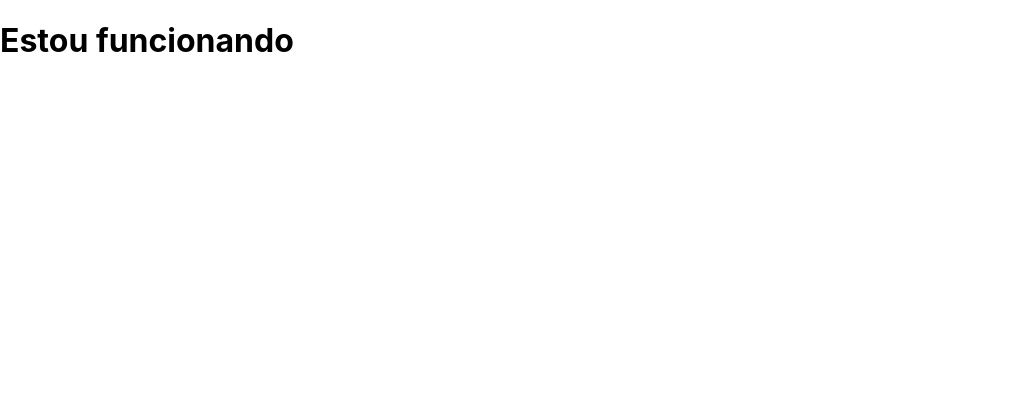
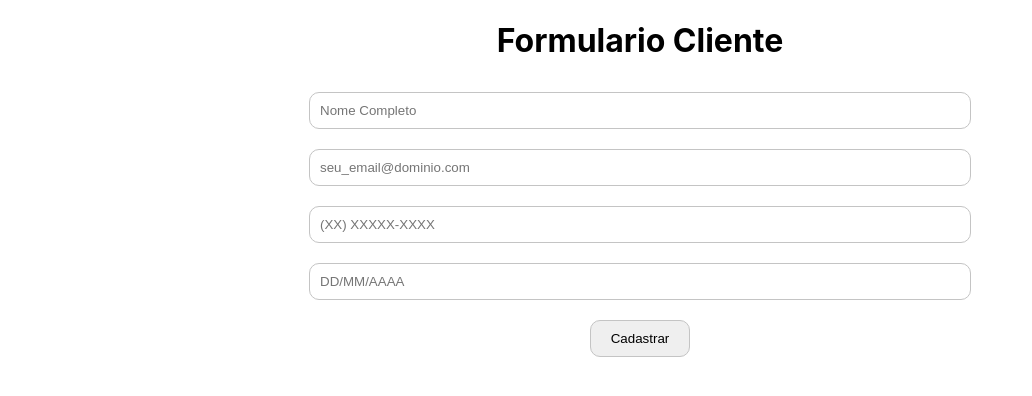
Before and after one commit to JKAmadio/hiringcoders_desafio02_cadastros, a React (Create React App) app: page / in a window 1280 px wide. Shown: the top 396 px of the page, without its empty margins (0-1032 px from the left). Built offline with nearby package versions, Linux system fonts and the light colour scheme.

Commit message:
Formulario cliente - parte visual

```diff
--- a/package.json
+++ b/package.json
@@ -9,6 +9,7 @@
     "react": "^17.0.2",
     "react-dom": "^17.0.2",
     "react-scripts": "4.0.3",
+    "styled-components": "^5.3.1",
     "web-vitals": "^1.0.1"
   },
   "scripts": {
--- a/src/App.js
+++ b/src/App.js
@@ -1,7 +1,9 @@
+import FormCliente from "./views/components/formClientes";
+
 function App() {
   return (
     <div className="App">
-      <h1>Estou funcionando</h1>
+      <FormCliente/>
     </div>
   );
 }
--- /dev/null
+++ b/src/views/components/formClientes/index.js
@@ -0,0 +1,18 @@
+import * as S from './styled'
+
+function FormCliente(){
+	return(
+		<div>
+			<S.FormularioCliente autoComplete="off" onSubmit={console.log('Botao clicado')}>
+				<h1>Formulario Cliente</h1>
+				<S.ClienteInput type="text" placeholder="Nome Completo"/>
+				<S.ClienteInput type="text" placeholder="seu_email@dominio.com"/>
+				<S.ClienteInput type="text" placeholder="(XX) XXXXX-XXXX"/>
+				<S.ClienteInput type="text" placeholder="DD/MM/AAAA"/>
+				<S.ClienteBotao>Cadastrar</S.ClienteBotao>
+			</S.FormularioCliente>
+		</div>
+	)
+}
+
+export default FormCliente;
--- /dev/null
+++ b/src/views/components/formClientes/styled.js
@@ -0,0 +1,34 @@
+import styled from "styled-components";
+
+export const FormularioCliente = styled.form`
+	display:flex;
+	flex-direction: column;
+	align-items: center;
+	justify-content: space-around;
+	width: 50%;
+	margin: 0 auto;
+`
+
+export const ClienteInput = styled.input`
+	padding: 10px;
+	margin: 10px 0;
+	width: 100%;
+	border-radius: 10px;
+	border: 1px solid #c4c4c4;
+
+	&:focus{
+		outline: none;
+	}
+`
+
+export const ClienteBotao = styled.button`
+	padding: 10px 20px;
+	margin: 10px 0;
+	border-radius: 10px;
+	border: 1px solid #c4c4c4;
+
+	&:hover{
+		cursor: pointer;
+		background-color: #d4d4d4;
+	}
+`
```
Also changed, not shown: 1 other file (tests, documents, lock files or other folders).
